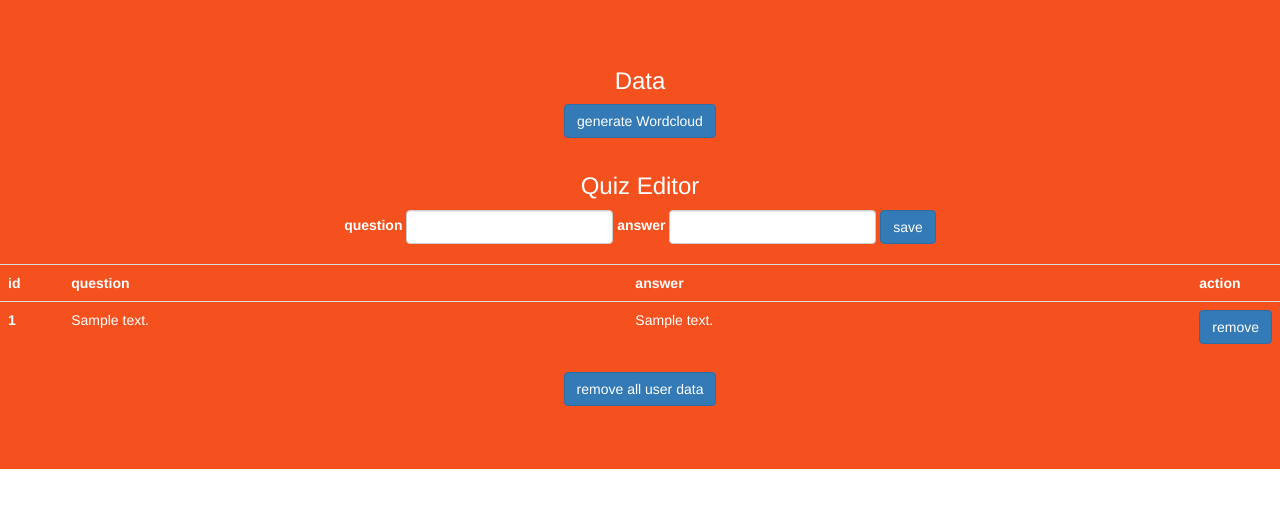
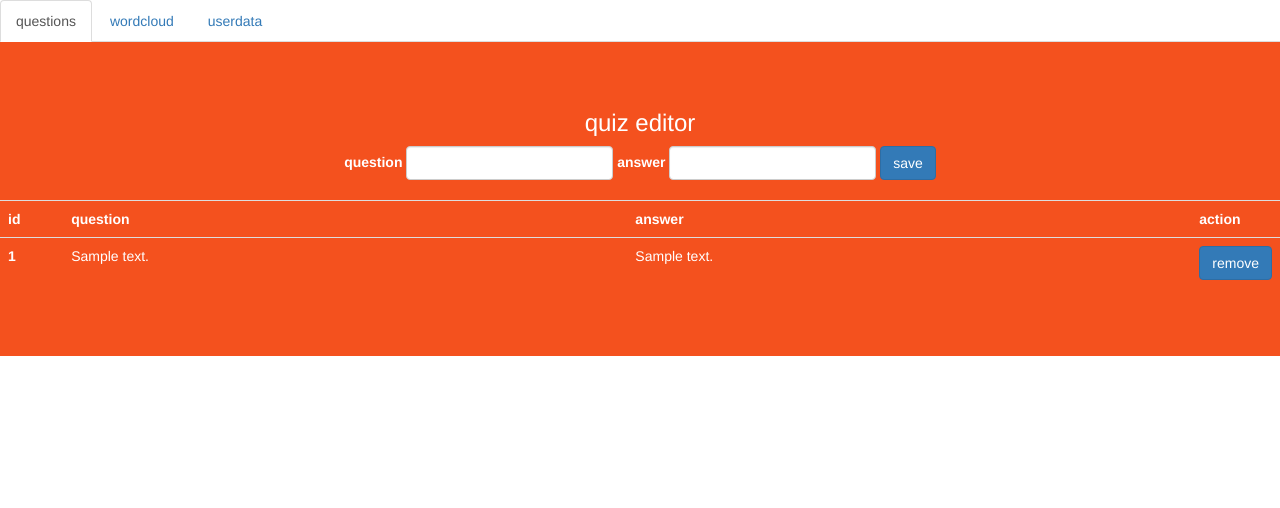
Before and after one commit to LaerryLaessig/quiz, a Flask app: page /admin in a window 1280 px wide. Shown: the top 508 px of the page. Run offline with Flask 2, Linux system fonts and the light colour scheme; tables that the repository leaves empty hold one stand-in row (values such as "Sample post"); some libraries are stand-ins or nearby versions.

Commit message:
organize admin section

```diff
--- a/flask_quiz/__init__.py
+++ b/flask_quiz/__init__.py
@@ -2,7 +2,6 @@ import os
 from flask import Flask
 from flask_bootstrap import Bootstrap
 from flask_sqlalchemy import SQLAlchemy
-
 
 USER_ADMIN = os.getenv('USER_ADMIN')
 PWD_ADMIN = os.getenv('PWD_ADMIN')
--- a/flask_quiz/templates/admin_page.html
+++ b/flask_quiz/templates/admin_page.html
@@ -12,26 +12,17 @@
 {% endblock %}
 {% block title %}Quiz{% endblock %}
 {% block content %}
-<div class="jumbotron text-center">
-    <h3>Data</h3>
-    <div class="container">
-        <div class="row">
-            <div class="col-sm">
-                {% if show_wordcloud == 'True' %}
-                <a href="{{ url_for('images', filename='wordcloud.png') }}">
-                    <img class="img-thumbnail rounded float-left" src="{{ url_for('images', filename='wordcloud.png') }}" alt="Wordcloud" width="200" height="200">
-                </a>
-                {% endif %}
+<div class="tab">
+    <ul class="nav nav-tabs">
+        <li class="active"><a data-toggle="tab" href="#questions">questions</a></li>
+        <li><a data-toggle="tab" href="#wordcloud">wordcloud</a></li>
+        <li><a data-toggle="tab" href="#userdata">userdata</a></li>
+    </ul>
 </div>
-            <div class="col-sm form-group">
-                <form action="/wordcloud" method="GET">
-                        <input class="btn btn-primary" type="submit" value="generate Wordcloud">
-                </form>
-            </div>
-        </div>
-    </div>
+<div class="jumbotron text-center tab-content">
+    <div id="questions" class="tab-pane fade in active">
         <div>
-    <h3>Quiz Editor</h3>
+        <h3>quiz editor</h3>
                 <form class="form-inline" action="/question" method="POST">
                    <div class="form-group">
                         {{ question_form.question.label() }}
@@ -65,10 +56,33 @@
                     {% endfor %}
                 </table>
         </div>
+    </div>
+    <div id="wordcloud" class="tab-pane fade">
+        <h3>data</h3>
+            <div class="container">
+            <div class="row">
+                <div class="col-sm">
+                    {% if show_wordcloud == 'True' %}
+                    <a href="{{ url_for('images', filename='wordcloud.png') }}">
+                        <img class="img-thumbnail rounded float-left" src="{{ url_for('images', filename='wordcloud.png') }}" alt="Wordcloud" width="200" height="200">
+                    </a>
+                    {% endif %}
+                </div>
+                <div class="col-sm form-group">
+                    <form action="/wordcloud" method="GET">
+                            <input class="btn btn-primary" type="submit" value="generate Wordcloud">
+                    </form>
+                </div>
+            </div>
+        </div>
+    </div>
+    <div id="userdata" class="tab-pane fade">
+        <h3>user data</h3>
             <div class="form-group">
                     <form action="/users/delete" method="POST">
                         <input class="btn btn-primary" type="submit" value="remove all user data">
                     </form>
             </div>
     </div>
+</div>
 {% endblock %}
```
Lines whose indentation alone changed are shown as unchanged.
